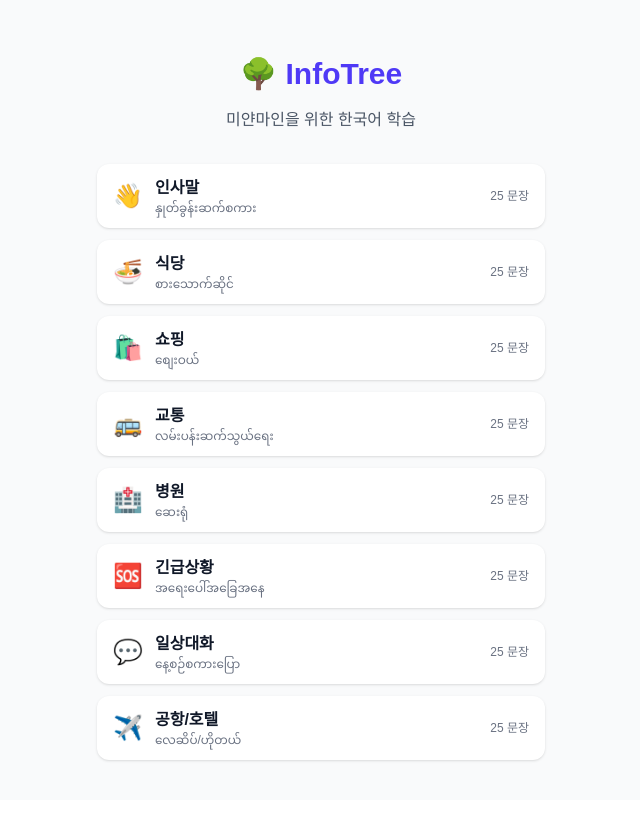
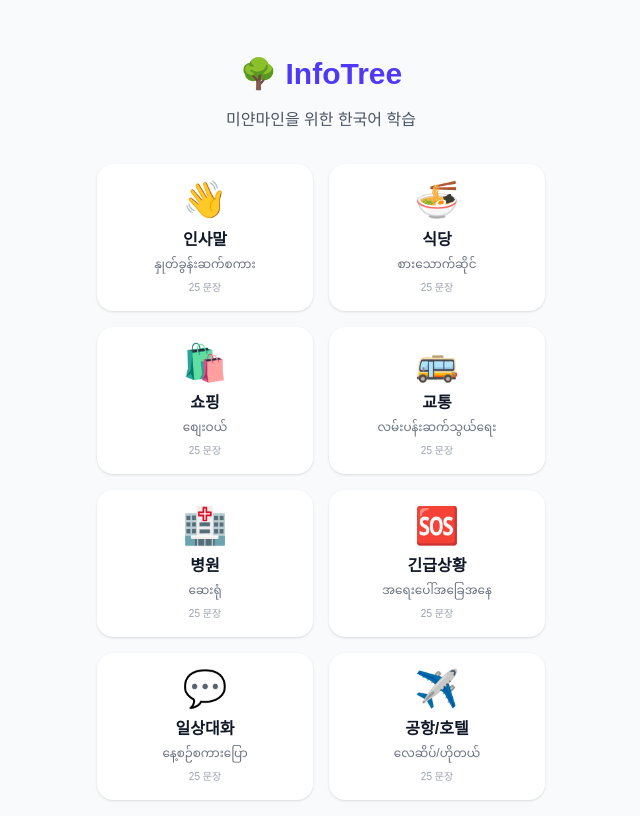
Before and after one commit to JunOJu95/infotree, a Next.js app: page / in a window 1280 px wide. Shown: the whole page, without its empty margins (319-959 px from the left). Built offline with nearby package versions, Linux system fonts and the light colour scheme.

Commit message:
feat: Add CategoryCard component and update Home page with grid layout

```diff
--- a/app/page.tsx
+++ b/app/page.tsx
@@ -1,3 +1,4 @@
+import CategoryCard from "@/components/CategoryCard";
 import { categories } from "@/lib/dummyData";
 
 export default function Home() {
@@ -11,27 +12,9 @@ export default function Home() {
           미얀마인을 위한 한국어 학습
         </p>
 
-        <div className="mt-8 space-y-3">
+        <div className="grid grid-cols-2 gap-4 mt-8">
           {categories.map((category) => (
-            <div
-              key={category.id}
-              className="flex items-center justify-between rounded-xl bg-white shadow-sm px-4 py-3"
-            >
-              <div className="flex items-center gap-3">
-                <span className="text-2xl">{category.emoji}</span>
-                <div>
-                  <div className="font-semibold text-gray-900">
-                    {category.name_ko}
-                  </div>
-                  <div className="text-xs text-gray-500">
-                    {category.name_mm}
-                  </div>
-                </div>
-              </div>
-              <span className="text-xs text-gray-500">
-                {category.phraseCount} 문장
-              </span>
-            </div>
+            <CategoryCard key={category.id} category={category} />
           ))}
         </div>
       </div>
--- /dev/null
+++ b/components/CategoryCard.tsx
@@ -0,0 +1,29 @@
+"use client";
+
+import { Category } from "@/lib/dummyData";
+
+interface CategoryCardProps {
+  category: Category;
+}
+
+export default function CategoryCard({ category }: CategoryCardProps) {
+  return (
+    <div
+      className="
+        bg-white rounded-2xl shadow-sm p-4
+        flex flex-col items-center text-center
+        hover:shadow-md transition cursor-pointer
+      "
+    >
+      <span className="text-4xl mb-2">{category.emoji}</span>
+
+      <p className="font-semibold text-gray-900">{category.name_ko}</p>
+
+      <p className="text-xs text-gray-500 mt-1">{category.name_mm}</p>
+
+      <span className="text-[10px] text-gray-400 mt-2">
+        {category.phraseCount} 문장
+      </span>
+    </div>
+  );
+}
```
